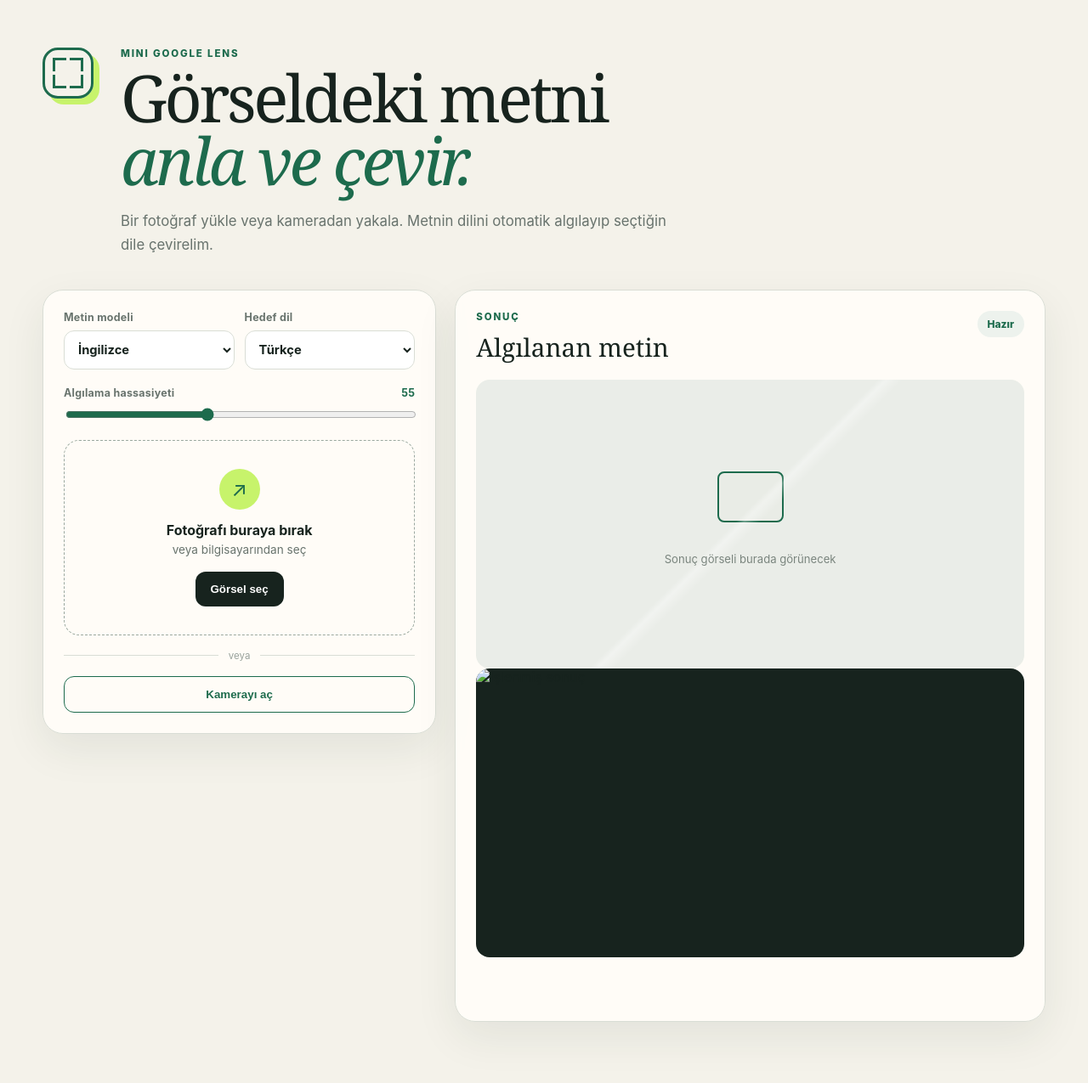
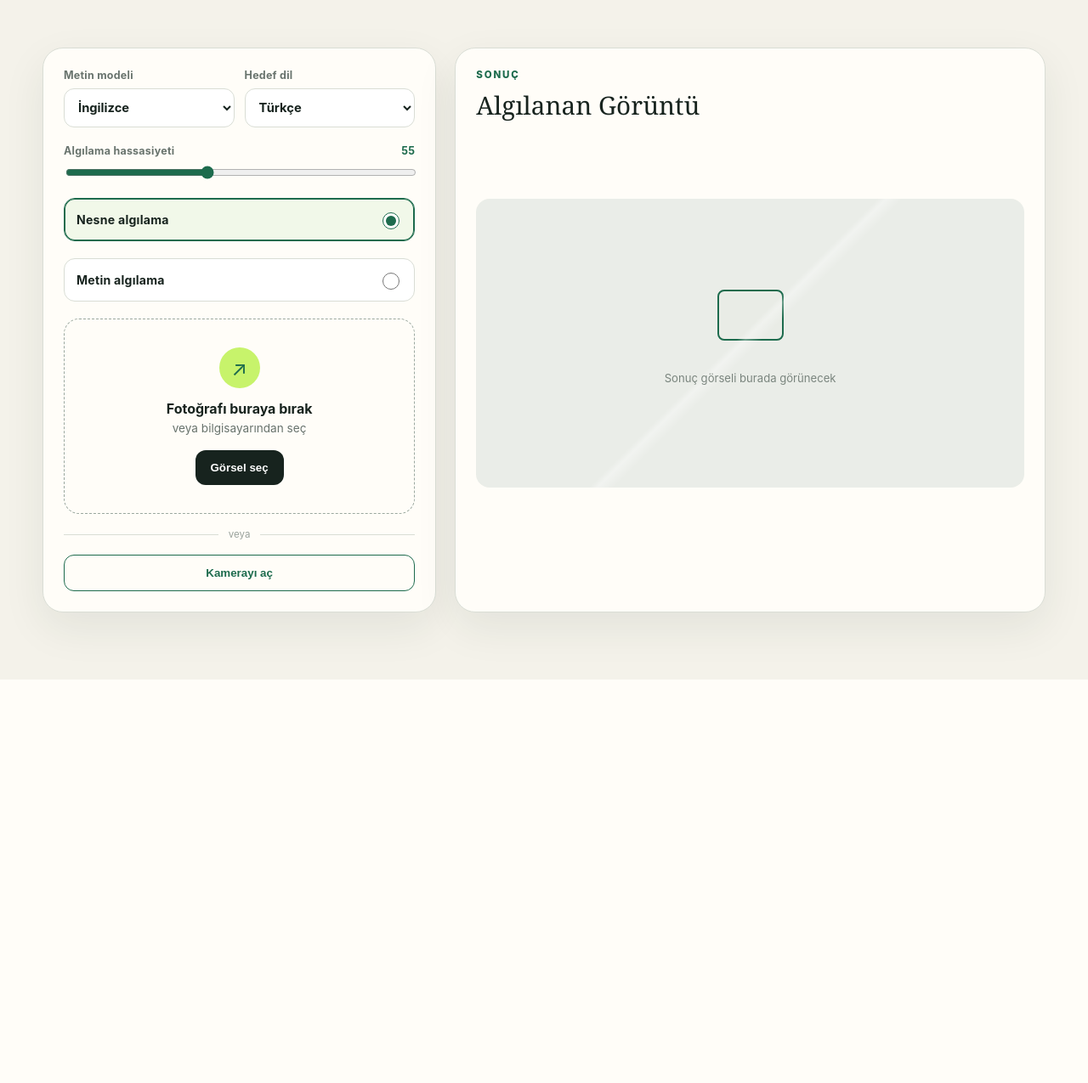
Before and after one commit to lalkasikci/Google-Lens, a Flask app: page / in a window 1280 px wide. Shown: the whole page at 85% size. After the commit the page ends 800 px from the top, so only its background shows below. Run offline with Flask 3, Linux system fonts and the light colour scheme.

Commit message:
web sitesi geliştirildi

```diff
--- a/detector.py
+++ b/detector.py
@@ -59,11 +59,11 @@ class ObjectDetector:
             "memory_percent": percent
         }
 
-    def detect_and_draw(self, frame):
+    def detect_and_draw(self, frame, image_size=640):
         results = self.model.predict(
             frame,
             conf=self.confidence,
-            imgsz=640,
+            imgsz=image_size,
             verbose=False,
             device=self.device,
             iou=0.45
--- a/static/app.js
+++ b/static/app.js
@@ -3,6 +3,8 @@ const chooseButton = document.querySelector("#chooseButton");
 const dropzone = document.querySelector("#dropzone");
 const cameraButton = document.querySelector("#cameraButton");
 const captureButton = document.querySelector("#captureButton");
+const liveButton = document.querySelector("#liveButton");
+const cameraActions = document.querySelector("#cameraActions");
 const camera = document.querySelector("#camera");
 const canvas = document.querySelector("#canvas");
 const confidence = document.querySelector("#confidence");
@@ -13,6 +15,15 @@ const placeholder = document.querySelector("#previewPlaceholder");
 const translations = document.querySelector("#translations");
 const resultCount = document.querySelector("#resultCount");
 let stream;
+let liveScanning = false;
+let processing = false;
+
+document.querySelectorAll('input[name="detectionMode"]').forEach(input => {
+  input.addEventListener("change", () => {
+    const modeName = input.value === "objects" ? "Nesne algılama" : "Metin algılama";
+    showStatus(`${modeName} modu seçildi.`);
+  });
+});
 
 confidence.addEventListener("input", () => confidenceValue.value = confidence.value);
 chooseButton.addEventListener("click", event => { event.stopPropagation(); fileInput.click(); });
@@ -36,32 +47,78 @@ dropzone.addEventListener("drop", event => {
 });
 
 cameraButton.addEventListener("click", async () => {
+  if (stream) {
+    stopCamera();
+    return;
+  }
   try {
     stream = await navigator.mediaDevices.getUserMedia({ video: { facingMode: "environment" }, audio: false });
     camera.srcObject = stream;
     camera.hidden = false;
-    captureButton.hidden = false;
-    cameraButton.textContent = "Kamera açık";
+    cameraActions.hidden = false;
+    cameraButton.textContent = "Kamerayı kapat";
   } catch (_error) {
     showStatus("Kameraya erişilemedi. Tarayıcı iznini kontrol edin.", true);
   }
 });
 
 captureButton.addEventListener("click", () => {
-  canvas.width = camera.videoWidth;
-  canvas.height = camera.videoHeight;
-  canvas.getContext("2d").drawImage(camera, 0, 0);
-  canvas.toBlob(blob => blob && processFile(new File([blob], "kamera.jpg", { type: "image/jpeg" })), "image/jpeg", .92);
+  cameraFrame().then(file => file && processFile(file));
 });
 
-async function processFile(file) {
+liveButton.addEventListener("click", () => {
+  liveScanning = !liveScanning;
+  liveButton.classList.toggle("active", liveScanning);
+  liveButton.textContent = liveScanning ? "Canlı işlemeyi durdur" : "Canlı işlemeyi başlat";
+  if (liveScanning) processLiveFrame();
+});
+
+async function cameraFrame() {
+  if (!camera.videoWidth || !camera.videoHeight) return null;
+  const maxWidth = 720;
+  const scale = Math.min(1, maxWidth / camera.videoWidth);
+  canvas.width = Math.round(camera.videoWidth * scale);
+  canvas.height = Math.round(camera.videoHeight * scale);
+  canvas.getContext("2d").drawImage(camera, 0, 0, canvas.width, canvas.height);
+  const blob = await new Promise(resolve => canvas.toBlob(resolve, "image/jpeg", .80));
+  return blob ? new File([blob], "kamera.jpg", { type: "image/jpeg" }) : null;
+}
+
+async function processLiveFrame() {
+  if (!liveScanning || !stream) return;
+  if (!processing) {
+    const file = await cameraFrame();
+    if (file) await processFile(file, true);
+  }
+  if (liveScanning) window.setTimeout(processLiveFrame, 650);
+}
+
+function stopCamera() {
+  liveScanning = false;
+  liveButton.classList.remove("active");
+  liveButton.textContent = "Canlı işlemeyi başlat";
+  stream.getTracks().forEach(track => track.stop());
+  stream = null;
+  camera.srcObject = null;
+  camera.hidden = true;
+  cameraActions.hidden = true;
+  cameraButton.textContent = "Kamerayı aç";
+}
+
+async function processFile(file, isLive = false) {
+  if (processing) return;
+  processing = true;
   const form = new FormData();
   form.append("image", file);
   form.append("ocr_language", document.querySelector("#ocrLanguage").value);
   form.append("target_language", document.querySelector("#targetLanguage").value);
   form.append("confidence", confidence.value);
-  showStatus("Metin aranıyor ve çevriliyor…");
-  resultCount.textContent = "İşleniyor";
+  const detectionMode = document.querySelector('input[name="detectionMode"]:checked').value;
+  form.append("detect_objects", detectionMode === "objects");
+  form.append("detect_text", detectionMode === "text");
+  form.append("live", isLive);
+  showStatus(isLive ? "Canlı görüntü işleniyor…" : "Görüntü işleniyor…");
+  setResultCount("İşleniyor");
   translations.replaceChildren();
 
   try {
@@ -72,12 +129,19 @@ async function processFile(file) {
     resultImage.src = data.image;
     resultImage.hidden = false;
     placeholder.hidden = true;
-    resultCount.textContent = `${data.count} satır`;
+    setResultCount(`${data.count} satır`);
     showStatus(data.count ? "İşlem tamamlandı." : "Metin bulunamadı. Görseli yaklaştırmayı deneyin.");
     renderTranslations(data.lines);
   } catch (error) {
-    resultCount.textContent = "Hata";
+    setResultCount("Hata");
     showStatus(error.message, true);
+    if (isLive) {
+      liveScanning = false;
+      liveButton.classList.remove("active");
+      liveButton.textContent = "Canlı işlemeyi başlat";
+    }
+  } finally {
+    processing = false;
   }
 }
 
@@ -104,3 +168,7 @@ function showStatus(message, isError = false) {
   status.textContent = message;
   status.classList.toggle("error", isError);
 }
+
+function setResultCount(text) {
+  if (resultCount) resultCount.textContent = text;
+}
--- a/static/styles.css
+++ b/static/styles.css
@@ -11,6 +11,7 @@
 }
 
 * { box-sizing: border-box; }
+[hidden] { display: none !important; }
 body { margin: 0; color: var(--ink); background: var(--paper); min-height: 100vh; }
 body::before { content: ""; position: fixed; inset: 0; pointer-events: none; opacity: .35; background-image: radial-gradient(#8f9c94 0.6px, transparent 0.6px); background-size: 18px 18px; }
 .shell { position: relative; width: min(1180px, calc(100% - 32px)); margin: 0 auto; padding: 56px 0 72px; }
@@ -25,8 +26,10 @@ body::before { content: ""; position: fixed; inset: 0; pointer-events: none; opa
 h1 { margin: 0; font-family: Georgia, serif; font-size: clamp(2.6rem, 6vw, 5rem); line-height: .96; letter-spacing: -.045em; font-weight: 500; }
 h1 em { color: var(--green); font-weight: inherit; }
 .intro { max-width: 650px; color: var(--muted); font-size: 1.05rem; line-height: 1.65; margin: 22px 0 0; }
-.workspace { display: grid; grid-template-columns: minmax(320px, .8fr) minmax(420px, 1.2fr); gap: 22px; align-items: start; }
-.card { border: 1px solid var(--line); background: rgba(255,253,248,.92); border-radius: 24px; box-shadow: 0 18px 50px rgba(28,45,36,.08); padding: 24px; backdrop-filter: blur(5px); }
+.workspace { display: grid; grid-template-columns: minmax(320px, .8fr) minmax(420px, 1.2fr); gap: 22px; align-items: stretch; }
+.card { border: 1px solid var(--line); background: var(--card); border-radius: 24px; box-shadow: 0 18px 50px rgba(28,45,36,.08); padding: 24px; }
+.workspace > .card { min-height: 615px; }
+.result { display: flex; flex-direction: column; }
 .field-row { display: grid; grid-template-columns: 1fr 1fr; gap: 12px; }
 label { display: grid; gap: 8px; color: var(--muted); font-size: .78rem; font-weight: 750; letter-spacing: .02em; }
 select { width: 100%; border: 1px solid var(--line); border-radius: 12px; background: #fff; color: var(--ink); padding: 12px; font: inherit; font-size: .92rem; }
@@ -34,6 +37,12 @@ select { width: 100%; border: 1px solid var(--line); border-radius: 12px; backgr
 .range-label span { display: flex; justify-content: space-between; }
 output { color: var(--green); }
 input[type="range"] { accent-color: var(--green); width: 100%; }
+.switch-row { display: flex; align-items: center; justify-content: space-between; margin: 0 0 20px; padding: 13px 14px; border: 1px solid var(--line); border-radius: 13px; background: white; cursor: pointer; transition: .18s ease; }
+.switch-row:has(input:checked) { border-color: var(--green); background: #f1f8e9; box-shadow: inset 0 0 0 1px var(--green); }
+.switch-row span { display: grid; gap: 3px; }
+.switch-row strong { color: var(--ink); font-size: .88rem; }
+.switch-row small { font-weight: 500; }
+.switch-row input { width: 20px; height: 20px; accent-color: var(--green); cursor: pointer; }
 .dropzone { min-height: 230px; border: 1.5px dashed #9ba89f; border-radius: 18px; padding: 28px; display: flex; flex-direction: column; justify-content: center; align-items: center; text-align: center; transition: .2s ease; cursor: pointer; }
 .dropzone:hover, .dropzone.dragging { border-color: var(--green); background: #f1f8e9; transform: translateY(-2px); }
 .dropzone strong { font-size: 1rem; }
@@ -43,16 +52,18 @@ input[type="range"] { accent-color: var(--green); width: 100%; }
 .button:hover { transform: translateY(-1px); }
 .secondary { background: var(--ink); color: white; }
 .camera { width: 100%; background: transparent; color: var(--green); border: 1px solid var(--green); }
-.primary { width: 100%; margin-top: 10px; color: #102016; background: var(--lime); }
+.primary { width: 100%; color: #102016; background: var(--lime); }
+.live { width: 100%; color: white; background: var(--green); }
+.live.active { background: var(--orange); }
+.camera-actions { display: grid; grid-template-columns: 1fr 1fr; gap: 9px; margin-top: 10px; }
 .or { display: flex; align-items: center; gap: 12px; color: #99a29c; font-size: .72rem; margin: 17px 0; }
 .or::before, .or::after { content: ""; height: 1px; flex: 1; background: var(--line); }
 video { width: 100%; margin-top: 14px; border-radius: 14px; background: #18201c; }
-.result { min-height: 620px; }
 .result-heading { display: flex; justify-content: space-between; align-items: start; margin-bottom: 18px; }
 h2 { margin: 0; font-family: Georgia, serif; font-size: 1.85rem; font-weight: 500; }
 .count { padding: 8px 12px; border-radius: 999px; background: #edf2ed; color: var(--green); font-size: .75rem; font-weight: 800; }
 .preview-placeholder, .result-image { width: 100%; height: 340px; border-radius: 16px; }
-.preview-placeholder { position: relative; display: grid; place-items: center; align-content: center; gap: 22px; background: #e9ece6; color: #7a857e; overflow: hidden; }
+.preview-placeholder { position: relative; display: grid; place-items: center; align-content: center; gap: 22px; margin-block: auto; background: #e9ece6; color: #7a857e; overflow: hidden; }
 .preview-placeholder::before { content: ""; position: absolute; inset: 0; background: linear-gradient(135deg, transparent 48%, rgba(255,255,255,.7) 49%, transparent 51%); opacity: .5; }
 .preview-placeholder p { z-index: 1; font-size: .82rem; }
 .focus-frame { width: 78px; height: 60px; border: 2px solid var(--green); border-radius: 8px; box-shadow: 0 0 0 999px rgba(255,255,255,.06); }
@@ -69,7 +80,7 @@ h2 { margin: 0; font-family: Georgia, serif; font-size: 1.85rem; font-weight: 50
 @media (max-width: 820px) {
   .shell { padding-top: 32px; }
   .workspace { grid-template-columns: 1fr; }
-  .result { min-height: auto; }
+  .workspace > .card { min-height: auto; }
 }
 
 @media (max-width: 520px) {
--- a/templates/index.html
+++ b/templates/index.html
@@ -8,14 +8,6 @@
 </head>
 <body>
   <main class="shell">
-    <header class="hero">
-      <div class="brand-mark" aria-hidden="true"><span></span></div>
-      <div>
-        <p class="eyebrow">MINI GOOGLE LENS</p>
-        <h1>Görseldeki metni<br><em>anla ve çevir.</em></h1>
-        <p class="intro">Bir fotoğraf yükle veya kameradan yakala. Metnin dilini otomatik algılayıp seçtiğin dile çevirelim.</p>
-      </div>
-    </header>
 
     <section class="workspace">
       <div class="controls card">
@@ -43,6 +35,19 @@
           <input id="confidence" type="range" min="35" max="85" value="55">
         </label>
 
+        <label class="switch-row">
+          <span>
+            <strong>Nesne algılama</strong>
+
+          </span>
+          <input id="detectObjects" name="detectionMode" type="radio" value="objects" checked>
+        </label>
+        <label class="switch-row">
+          <span>
+            <strong>Metin algılama</strong>
+          </span>
+          <input id="detectText" name="detectionMode" type="radio" value="text">
+        </label>
         <div id="dropzone" class="dropzone" tabindex="0" role="button">
           <input id="fileInput" type="file" accept="image/*" hidden>
           <div class="upload-icon">↗</div>
@@ -54,7 +59,10 @@
         <div class="or"><span>veya</span></div>
         <button id="cameraButton" class="button camera" type="button">Kamerayı aç</button>
         <video id="camera" autoplay playsinline hidden></video>
-        <button id="captureButton" class="button primary" type="button" hidden>Fotoğraf çek</button>
+        <div id="cameraActions" class="camera-actions" hidden>
+          <button id="captureButton" class="button primary" type="button">Fotoğraf çek</button>
+          <button id="liveButton" class="button live" type="button">Canlı işlemeyi başlat</button>
+        </div>
         <canvas id="canvas" hidden></canvas>
       </div>
 
@@ -62,9 +70,9 @@
         <div class="result-heading">
           <div>
             <p class="eyebrow">SONUÇ</p>
-            <h2>Algılanan metin</h2>
+            <h2>Algılanan Görüntü</h2>
           </div>
-          <span id="resultCount" class="count">Hazır</span>
+
         </div>
 
         <div id="previewPlaceholder" class="preview-placeholder">
```
Also changed, not shown: ocr_reader.py (+16 -2 lines), web_app.py (+27 -3 lines).
